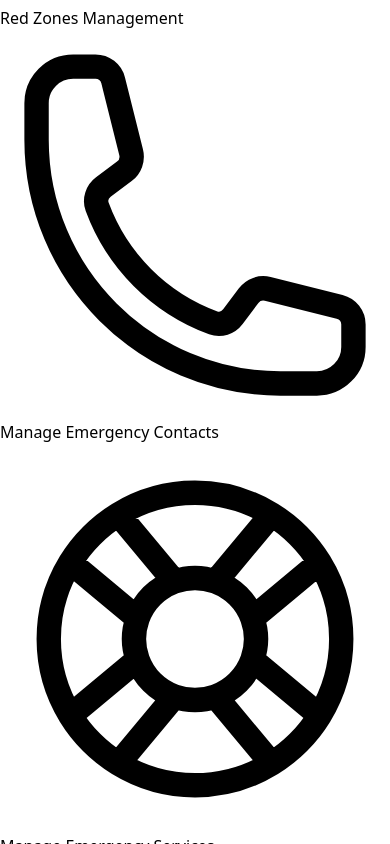
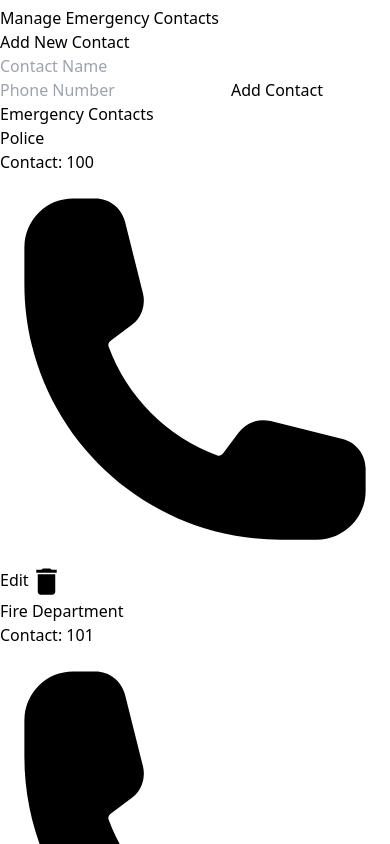
Before and after one commit to KeplerInCoding/Rakhshak, a React (Vite) app: page /emergency-contacts in a window 390 px wide. Shown: the part 3720-4564 px from the top of the page. Built offline with nearby package versions, Linux system fonts and the light colour scheme.

Commit message:
emergency, alert, guidelines

```diff
--- a/package.json
+++ b/package.json
@@ -10,7 +10,10 @@
     "preview": "vite preview"
   },
   "dependencies": {
+    "@emotion/react": "^11.13.3",
+    "@emotion/styled": "^11.13.0",
     "@heroicons/react": "^2.1.5",
+    "@mui/icons-material": "^6.0.2",
     "react": "^18.3.1",
     "react-dom": "^18.3.1",
     "react-router-dom": "^6.26.1",
--- a/src/App.jsx
+++ b/src/App.jsx
@@ -9,9 +9,7 @@ import Dashboard2 from './pages/Dashboard2';
 import ManageAlerts from './pages/ManageAlerts';
 import ManageGuidelines from './pages/ManageGuidelines';
 import ManageLostFound from './pages/ManageLostFound';
-import RedZones from './pages/RedZones';
 import EmergencyContacts from './pages/EmergencyContacts';
-import EmergencyServices from './pages/EmergencyServices';
 import SOS from './pages/SOSlog';
 import AdminLog from './pages/AdminLog';
 import Alerts from './pages/Alerts';
@@ -30,9 +28,7 @@ function App() {
             <Route path="/manage-alerts" element={<ManageAlerts />} />
             <Route path="/manage-guidelines" element={<ManageGuidelines />} />
             <Route path="/manage-lost-found" element={<ManageLostFound />} />
-            <Route path="/red-zones" element={<RedZones />} />
             <Route path="/emergency-contacts" element={<EmergencyContacts />} />
-            <Route path="/emergency-services" element={<EmergencyServices />} />
             <Route path="/sos" element={<SOS />} />
             <Route path="/admin-log" element={<AdminLog />} />
             <Route path="/alerts" element={<Alerts />} />
--- a/src/components/Sidebar.jsx
+++ b/src/components/Sidebar.jsx
@@ -5,9 +5,7 @@ import {
   ExclamationTriangleIcon,
   MegaphoneIcon,
   MagnifyingGlassIcon,
-  MapIcon,
   PhoneIcon,
-  LifebuoyIcon,
 } from '@heroicons/react/24/outline';
 
 const sidebarLinks = [
@@ -16,9 +14,7 @@ const sidebarLinks = [
   { name: 'Manage Alerts', path: '/manage-alerts', icon: ExclamationTriangleIcon },
   { name: 'Manage Guidelines and Announcements', path: '/manage-guidelines', icon: MegaphoneIcon },
   { name: 'Manage Lost and Found', path: '/manage-lost-found', icon: MagnifyingGlassIcon },
-  { name: 'Red Zones Management', path: '/red-zones', icon: MapIcon },
-  { name: 'Manage Emergency Contacts', path: '/emergency-contacts', icon: PhoneIcon },
-  { name: 'Manage Emergency Services', path: '/emergency-services', icon: LifebuoyIcon },
+  { name: 'Manage Emergency Contacts', path: '/emergency-contacts', icon: PhoneIcon }
 ];
 
 const Sidebar = () => {
--- a/src/pages/Dashboard1.jsx
+++ b/src/pages/Dashboard1.jsx
@@ -1,5 +1,7 @@
 // import React from 'react';
 import dash from "../images/Dashboard1.png"
+import DeleteIcon from '@mui/icons-material/Delete';
+
 
 const Dashboard1 = () => {
   return (
--- a/src/pages/EmergencyContacts.jsx
+++ b/src/pages/EmergencyContacts.jsx
@@ -1,9 +1,157 @@
-// import React from 'react'
+import { useState } from 'react';
+import { PhoneIcon } from '@heroicons/react/24/solid';
+import DeleteIcon from '@mui/icons-material/Delete';
+
 
 const EmergencyContacts = () => {
+  // Sample data for emergency contacts
+  const initialContacts = [
+    { id: 1, name: 'Police', phone: '100' },
+    { id: 2, name: 'Fire Department', phone: '101' },
+    { id: 3, name: 'Ambulance', phone: '102' },
+    { id: 4, name: 'Disaster Management', phone: '108' },
+    { id: 5, name: 'Women Helpline', phone: '1091' },
+    { id: 6, name: 'Child Helpline', phone: '1098' },
+    { id: 7, name: 'Old Age Helpline', phone: '1291' },
+    { id: 8, name: 'Poison Control', phone: '1800-222-1222' },
+    { id: 9, name: 'National Emergency Number', phone: '112' },
+    { id: 10, name: 'Flood Control', phone: '1800-11-7267' },
+    { id: 11, name: 'Earthquake Relief', phone: '1800-123-4567' },
+    { id: 12, name: 'Gas Leak Emergency', phone: '1906' },
+    { id: 13, name: 'Road Accident Emergency', phone: '1033' },
+    { id: 14, name: 'COVID-19 Helpline', phone: '1075' },
+    { id: 15, name: 'Electricity Emergency', phone: '1912' },
+    { id: 16, name: 'Railway Helpline', phone: '139' },
+    { id: 17, name: 'Anti-Trafficking Helpline', phone: '181' },
+    { id: 18, name: 'Cyber Crime Helpline', phone: '1930' },
+    { id: 19, name: 'Blood Bank', phone: '104' },
+    { id: 20, name: 'Mental Health Helpline', phone: '1800-599-0019' },
+    { id: 21, name: 'National Disaster Response Force (NDRF)', phone: '9711077372' },
+  ];
+
+  const [contacts, setContacts] = useState(initialContacts);
+  const [newContact, setNewContact] = useState({ name: '', phone: '' });
+  const [editingContact, setEditingContact] = useState(null);
+
+  // Handle contact addition
+  const handleAddContact = () => {
+    if (newContact.name && newContact.phone) {
+      setContacts([{ id: Date.now(), ...newContact }, ...contacts]);
+      setNewContact({ name: '', phone: '' });
+    }
+  };
+
+
+  // Handle contact edit
+  const handleEditContact = (id) => {
+    const updatedContacts = contacts.map((contact) =>
+      contact.id === id ? { ...contact, ...editingContact } : contact
+    );
+    setContacts(updatedContacts);
+    setEditingContact(null);
+  };
+
+  // Handle contact delete
+  const handleDeleteContact = (id) => {
+    const updatedContacts = contacts.filter((contact) => contact.id !== id);
+    setContacts(updatedContacts);
+  };
+
   return (
-    <div>EmergencyContacts</div>
-  )
-}
+    <div className="p-6 max-w-4xl mx-auto bg-white rounded-lg shadow-md mt-8">
+      <div className="mt-8">
+        <h2 className="text-2xl font-semibold">Add New Contact</h2>
+        <div className="flex flex-col space-y-4">
+          <input
+            type="text"
+            value={newContact.name}
+            onChange={(e) => setNewContact({ ...newContact, name: e.target.value })}
+            placeholder="Contact Name"
+            className="p-2 border rounded-lg"
+          />
+          <input
+            type="text"
+            value={newContact.phone}
+            onChange={(e) => setNewContact({ ...newContact, phone: e.target.value })}
+            placeholder="Phone Number"
+            className="p-2 border rounded-lg"
+          />
+          <button
+            onClick={handleAddContact}
+            className="bg-green-500 text-white px-6 py-2 rounded-lg hover:bg-green-600"
+          >
+            Add Contact
+          </button>
+        </div>
+      </div>
 
-export default EmergencyContacts
+      <h1 className="text-3xl font-bold text-center my-10">Emergency Contacts</h1>
+
+      {/* List of contacts */}
+      <div className="grid grid-cols-1 sm:grid-cols-2 lg:grid-cols-3 gap-8">
+        {contacts.map((contact) => (
+          <div key={contact.id} className="bg-white shadow-lg rounded-lg p-6 hover:shadow-xl transition-shadow duration-300">
+            <div className="flex items-center justify-between">
+              <div>
+                <h2 className="text-xl font-semibold text-gray-700">{contact.name}</h2>
+                <p className="mt-1 text-gray-500">Contact: {contact.phone}</p>
+              </div>
+              <PhoneIcon className="h-8 w-8 text-blue-500" />
+            </div>
+            <div className="mt-4 flex space-x-2">
+              <button
+                onClick={() => setEditingContact(contact)}
+                className="bg-orange-500 text-white px-4 py-2 rounded hover:bg-orange-600"
+              >
+                Edit
+              </button>
+              <button
+                onClick={() => handleDeleteContact(contact.id)}
+              >
+                <DeleteIcon className=' text-red-500 hover:text-red-600' fontSize="large" />
+              </button>
+
+            </div>
+          </div>
+        ))}
+      </div>
+
+      {/* Edit contact form */}
+      {editingContact && (
+        <div className="fixed inset-0 bg-gray-800 bg-opacity-50 flex justify-center items-center">
+          <div className="bg-white p-6 rounded-lg shadow-lg">
+            <h2 className="text-2xl font-semibold mb-4">Edit Contact</h2>
+            <div className="flex flex-col space-y-4">
+              <input
+                type="text"
+                value={editingContact.name}
+                onChange={(e) => setEditingContact({ ...editingContact, name: e.target.value })}
+                className="p-2 border rounded-lg"
+              />
+              <input
+                type="text"
+                value={editingContact.phone}
+                onChange={(e) => setEditingContact({ ...editingContact, phone: e.target.value })}
+                className="p-2 border rounded-lg"
+              />
+              <button
+                onClick={() => handleEditContact(editingContact.id)}
+                className="bg-blue-500 text-white px-6 py-2 rounded-lg hover:bg-blue-600"
+              >
+                Save Changes
+              </button>
+              <button
+                onClick={() => setEditingContact(null)}
+                className="bg-gray-500 text-white px-6 py-2 rounded-lg hover:bg-gray-600"
+              >
+                Cancel
+              </button>
+            </div>
+          </div>
+        </div>
+      )}
+    </div>
+  );
+};
+
+export default EmergencyContacts;
--- a/src/pages/ManageLostFound.jsx
+++ b/src/pages/ManageLostFound.jsx
@@ -139,11 +139,12 @@ const ManageLostFound = () => {
       <div className="container mx-auto">
         <h1 className="text-3xl font-bold text-gray-800 mb-6">Manage Lost and Found</h1>
 
-        <div className="mb-12">
+        <div className="flex gap-20 justify-between mb-12">
+          <div className="w-full max-w-md">
             <h2 className="text-2xl font-semibold text-gray-700 mb-4">Lost People</h2>
             <button
               onClick={() => handleAddClick()}
-            className="px-4 py-2 bg-blue-500 text-white text-lg font-semibold rounded-lg shadow-lg mb-6"
+              className="px-4 py-2 bg-orange-500 text-white text-lg font-semibold rounded-lg shadow-lg mb-6"
             >
               Add Lost Person
             </button>
@@ -181,11 +182,11 @@ const ManageLostFound = () => {
             )}
           </div>
 
-        <div>
+          <div className="w-full max-w-md">
             <h2 className="text-2xl font-semibold text-gray-700 mb-4">Found People</h2>
             <button
               onClick={() => handleAddClick()}
-            className="px-4 py-2 bg-blue-500 text-white text-lg font-semibold rounded-lg shadow-lg mb-6"
+              className="px-4 py-2 bg-orange-500 text-white text-lg font-semibold rounded-lg shadow-lg mb-6"
             >
               Add Found Person
             </button>
@@ -222,96 +223,88 @@ const ManageLostFound = () => {
               <p className="text-gray-600">No found people reported.</p>
             )}
           </div>
+        </div>
 
         {isModalOpen && (
-          <div className="fixed inset-0 bg-gray-600 bg-opacity-50 flex items-center justify-center">
-            <div className="bg-white p-6 rounded-lg shadow-lg w-full max-w-md">
-              <h2 className="text-2xl font-semibold mb-4">{currentPerson ? 'Edit' : 'Add'} Person</h2>
+          <div className="fixed inset-0 bg-gray-800 bg-opacity-50 flex items-center justify-center z-50">
+            <div className="bg-white rounded-lg shadow-lg p-6 w-full max-w-md">
+              <h2 className="text-2xl font-semibold mb-4">{currentPerson ? 'Edit Person' : 'Add Person'}</h2>
               <form onSubmit={handleFormSubmit}>
                 <div className="mb-4">
-                  <label htmlFor="name" className="block text-gray-700">Name</label>
+                  <label className="block text-gray-700">Name</label>
                   <input
-                    id="name"
+                    type="text"
                     name="name"
-                    type="text"
                     value={form.name}
                     onChange={handleFormChange}
-                    className="w-full px-3 py-2 border border-gray-300 rounded-lg"
+                    className="mt-1 block w-full px-3 py-2 border border-gray-300 rounded-lg shadow-sm focus:outline-none focus:ring focus:ring-opacity-50"
                     required
                   />
                 </div>
                 <div className="mb-4">
-                  <label htmlFor="lastSeen" className="block text-gray-700">Last Seen</label>
+                  <label className="block text-gray-700">Last Seen / Found At</label>
                   <input
-                    id="lastSeen"
+                    type="datetime-local"
                     name="lastSeen"
-                    type="datetime-local"
                     value={form.lastSeen}
                     onChange={handleFormChange}
-                    className="w-full px-3 py-2 border border-gray-300 rounded-lg"
+                    className="mt-1 block w-full px-3 py-2 border border-gray-300 rounded-lg shadow-sm focus:outline-none focus:ring focus:ring-opacity-50"
                     required={!form.foundAt}
                   />
-                </div>
-                <div className="mb-4">
-                  <label htmlFor="foundAt" className="block text-gray-700">Found At</label>
                   <input
-                    id="foundAt"
+                    type="datetime-local"
                     name="foundAt"
-                    type="datetime-local"
                     value={form.foundAt}
                     onChange={handleFormChange}
-                    className="w-full px-3 py-2 border border-gray-300 rounded-lg"
+                    className="mt-1 block w-full px-3 py-2 border border-gray-300 rounded-lg shadow-sm focus:outline-none focus:ring focus:ring-opacity-50"
                     required={!!form.foundAt}
                   />
                 </div>
                 <div className="mb-4">
-                  <label htmlFor="place" className="block text-gray-700">Place</label>
+                  <label className="block text-gray-700">Place</label>
                   <input
-                    id="place"
+                    type="text"
                     name="place"
-                    type="text"
                     value={form.place}
                     onChange={handleFormChange}
-                    className="w-full px-3 py-2 border border-gray-300 rounded-lg"
+                    className="mt-1 block w-full px-3 py-2 border border-gray-300 rounded-lg shadow-sm focus:outline-none focus:ring focus:ring-opacity-50"
                     required
                   />
                 </div>
                 <div className="mb-4">
-                  <label htmlFor="description" className="block text-gray-700">Description</label>
+                  <label className="block text-gray-700">Description</label>
                   <textarea
-                    id="description"
                     name="description"
                     value={form.description}
                     onChange={handleFormChange}
-                    className="w-full px-3 py-2 border border-gray-300 rounded-lg"
                     rows="3"
-                    required
-                  ></textarea>
-                </div>
-                <div className="mb-4">
-                  <label htmlFor="contact" className="block text-gray-700">Contact</label>
-                  <input
-                    id="contact"
-                    name="contact"
-                    type="text"
-                    value={form.contact}
-                    onChange={handleFormChange}
-                    className="w-full px-3 py-2 border border-gray-300 rounded-lg"
+                    className="mt-1 block w-full px-3 py-2 border border-gray-300 rounded-lg shadow-sm focus:outline-none focus:ring focus:ring-opacity-50"
                     required
                   />
                 </div>
                 <div className="mb-4">
-                  <label htmlFor="pictureUrl" className="block text-gray-700">Picture URL</label>
+                  <label className="block text-gray-700">Contact</label>
                   <input
-                    id="pictureUrl"
+                    type="text"
+                    name="contact"
+                    value={form.contact}
+                    onChange={handleFormChange}
+                    className="mt-1 block w-full px-3 py-2 border border-gray-300 rounded-lg shadow-sm focus:outline-none focus:ring focus:ring-opacity-50"
+                    required
+                  />
+                </div>
+                <div className="mb-4">
+                  <label className="block text-gray-700">Picture URL</label>
+                  <input
+                    type="text"
                     name="pictureUrl"
-                    type="text"
                     value={form.pictureUrl}
                     onChange={handleFormChange}
-                    className="w-full px-3 py-2 border border-gray-300 rounded-lg"
+                    className="mt-1 block w-full px-3 py-2 border border-gray-300 rounded-lg shadow-sm focus:outline-none focus:ring focus:ring-opacity-50"
+                    required
                   />
                 </div>
-                <div className="flex justify-end space-x-2">
+                <div className="flex justify-end space-x-4">
                   <button
                     type="button"
                     onClick={() => setIsModalOpen(false)}
@@ -321,7 +314,7 @@ const ManageLostFound = () => {
                   </button>
                   <button
                     type="submit"
-                    className="px-4 py-2 bg-blue-500 text-white rounded-lg hover:bg-blue-600"
+                    className="px-4 py-2 bg-orange-500 text-white rounded-lg hover:bg-orange-600"
                   >
                     Save
                   </button>
```
Also changed, not shown: src/pages/EmergencyServices.jsx (deleted, +0 -9 lines), src/pages/ManageAlerts.jsx (+16 -8 lines), src/pages/ManageGuidelines.jsx (+37 -8 lines), src/pages/RedZones.jsx (deleted, +0 -9 lines), 1 other file (tests, documents, lock files or other folders). Lines whose indentation alone changed are shown as unchanged.
